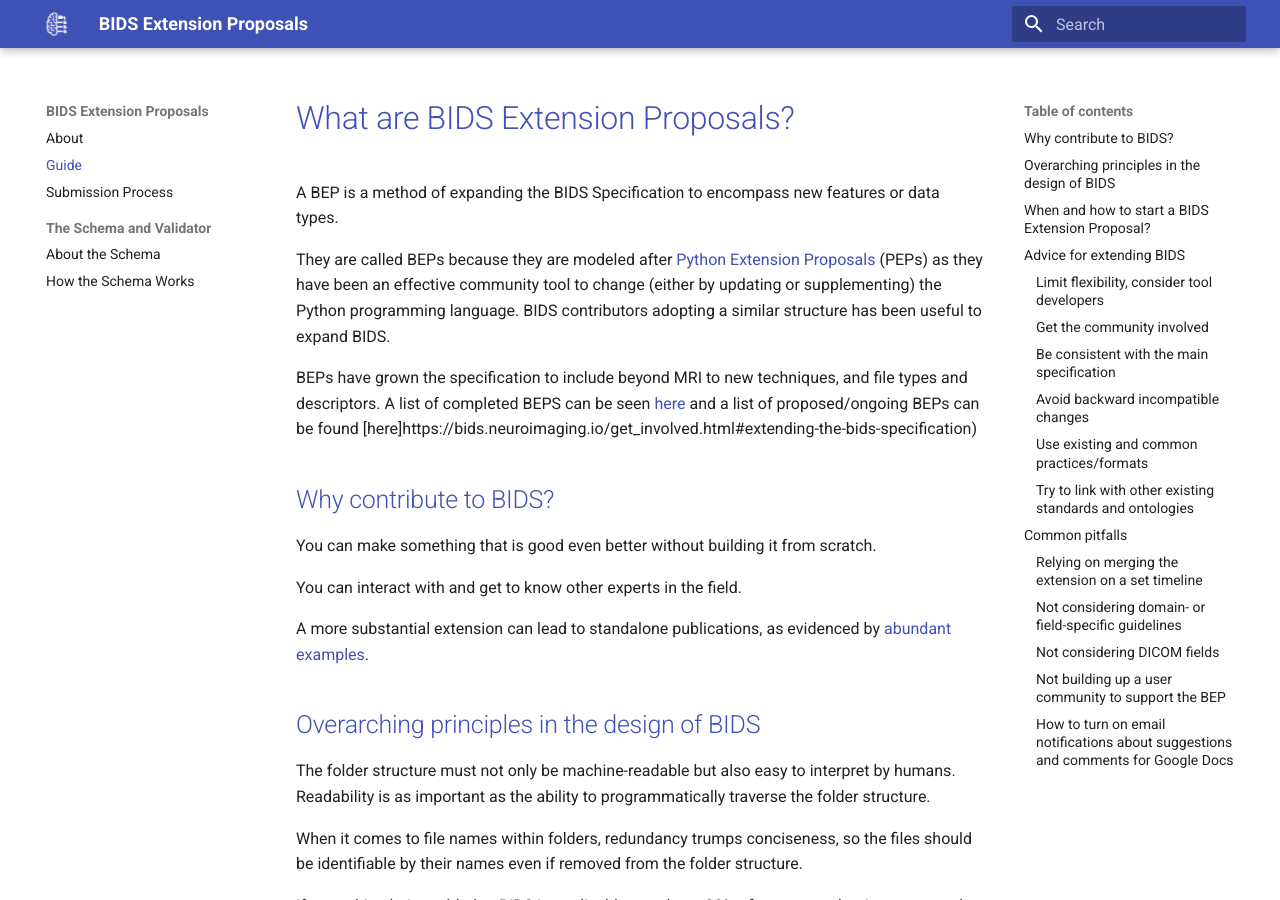
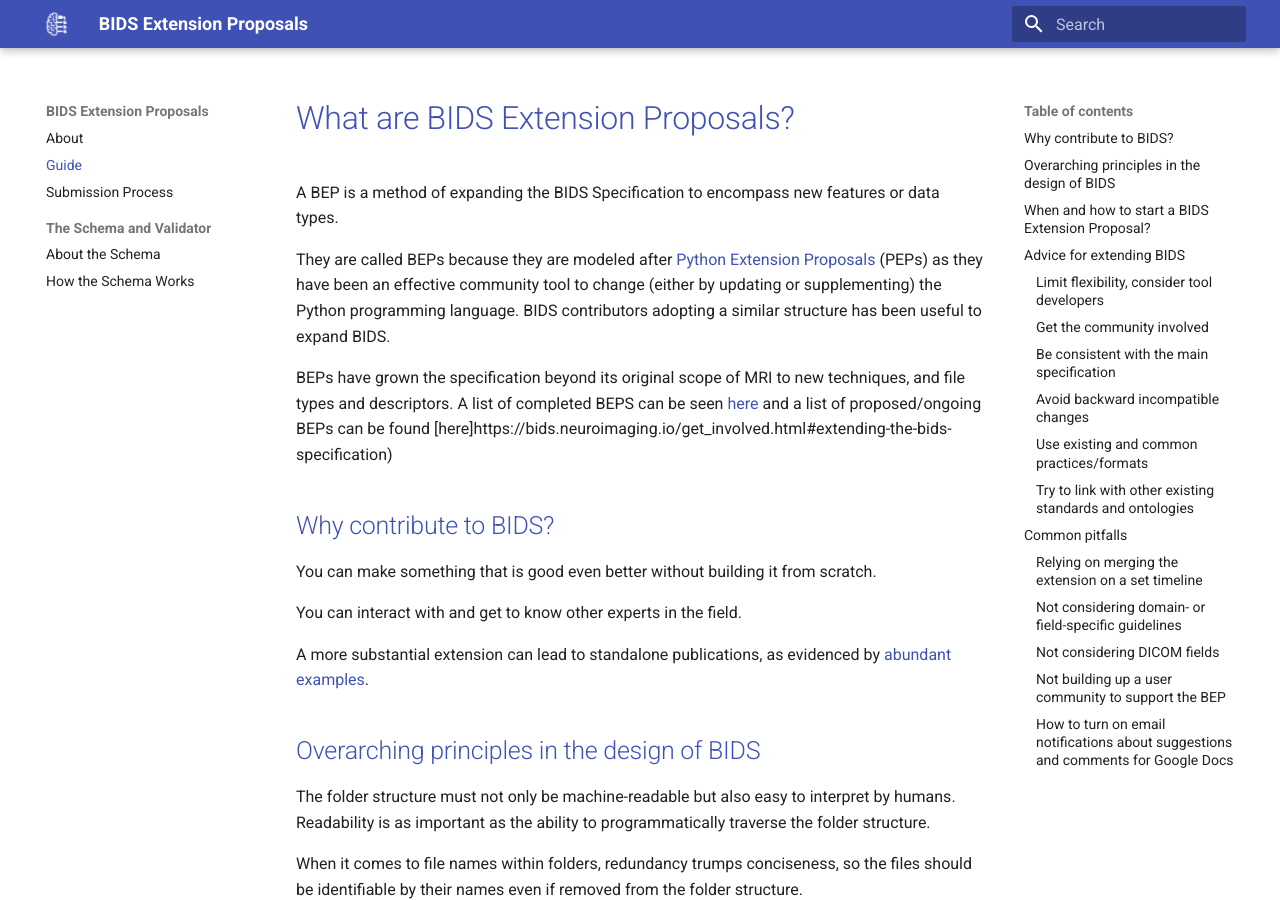
Before and after one commit to bids-standard/bids-extensions, an MkDocs documentation site: the page built from docs/guide.md, in a window 1280 px wide and 900 px high. Built offline with MkDocs 1.6.1 and Material for MkDocs 9.7.7, drawn with Linux system fonts in a browser that asks for light colours.

Commit message:
Update guide.md

```diff
--- a/docs/guide.md
+++ b/docs/guide.md
@@ -9,7 +9,7 @@ They are called BEPs because they are modeled after
   the Python programming language. BIDS contributors adopting a similar structure has
   been useful to expand BIDS.
 
-BEPs have grown the specification to include beyond MRI
+BEPs have grown the specification beyond its original scope of MRI
   to new techniques, and file types and descriptors. A list of completed
   BEPS can be seen [here](https://bids.neuroimaging.io/get_involved.html#completed-beps) and
   a list of proposed/ongoing BEPs can be found [here]https://bids.neuroimaging.io/get_involved.html#extending-the-bids-specification)
```
